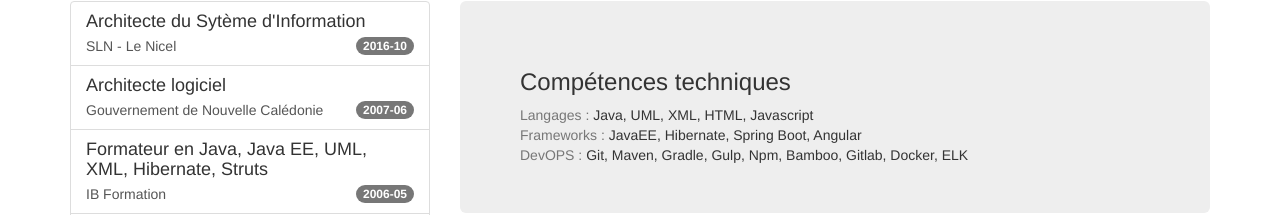
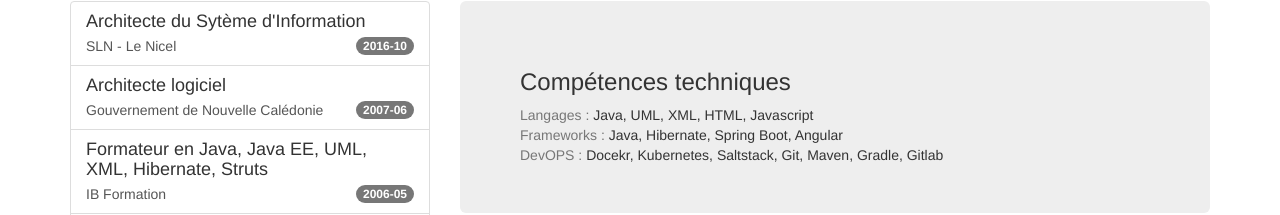
Before and after one commit to mfilotto/mfilotto.github.io, a plain HTML site: page index.html in a window 1280 px wide. Shown: the part 129-344 px from the top of the page. Drawn offline with nearby package versions, Linux system fonts and the light colour scheme; some packages are replaced by stand-ins of ours; a script that the page names is missing.

Commit message:
feat(description): update main description

```diff
--- a/index.html
+++ b/index.html
@@ -269,8 +269,8 @@
                     };
                     var skills = {
                         "itlanguages": "Java, UML, XML, HTML, Javascript",
-                        "frameworks": "JavaEE, Hibernate, Spring Boot, Angular",
-                        "devops": "Git, Maven, Gradle, Gulp, Npm, Bamboo, Gitlab, Docker, ELK"
+                        "frameworks": "Java, Hibernate, Spring Boot, Angular",
+                        "devops": "Docekr, Kubernetes, Saltstack, Git, Maven, Gradle, Gitlab"
                     };
                     var items = [{
                         "id": "1",
@@ -379,7 +379,7 @@
                         "mission": "Architecte de la section architecture logicielle\n\nL’architecte logiciel est chargé du suivi du bon déroulement des développements (support technique, réalisation de nouvelles fonctionnalités dans le framework, conseil, etc...) et du suivi du bon fonctionnement de l’architecture logicielle existante (exploitation, maintenance et administration,\ etc...) dans le cadre de la mise en œuvre et de la maintenance des applications et des sites du Gouvernement de la Nouvelle-Calédonie.\n\nIl prend en charge la gestion de projets d’architecture logicielle, tout en s’assurant que les solutions envisagées sont définies et conçues sous forme collégiale avec les développeurs Experts du service, et validée par la structure décisionnelle de la Direction.",
                         "technicalEnv": "* Java, Java EE, XML, Oracle ADF, Maven, Gradle, JIRA, Confluence, FishEye, Bamboo, Gitlab, Angular, Springboot",
                         "startDate": "2007-06",
-                        "endDate": ""
+                        "endDate": "2016-08"
         }, {
                         "id": "13",
                         "company": "SLN - Le Nicel",
```
